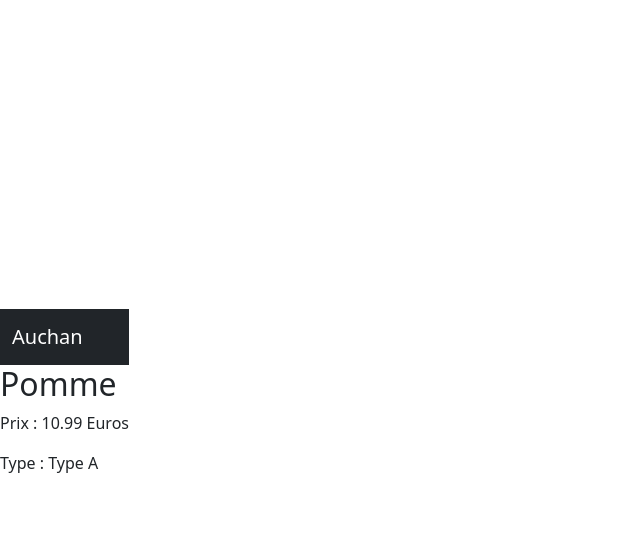
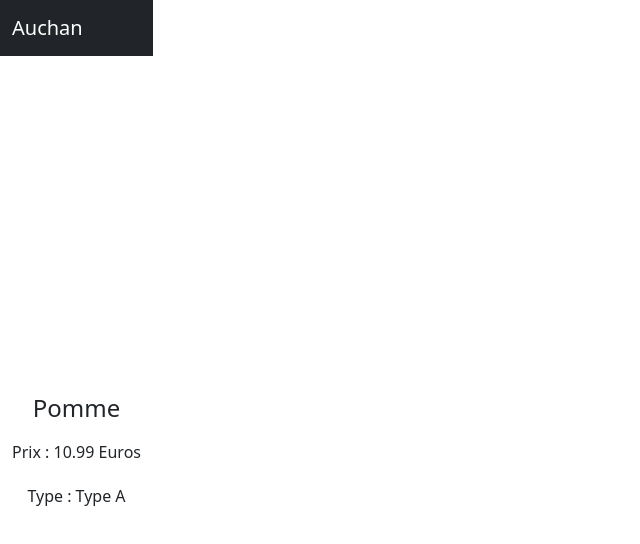
Before and after one commit to Chebel405/E-commerceReactVite, a React (Vite) app: page /detail/1 in a window 1280 px wide. Shown: the top 544 px of the page, without its empty margins (0-640 px from the left). Built offline with nearby package versions, Linux system fonts and the light colour scheme; no server answers.

Commit message:
Fichier produitData et methode fetch()

```diff
--- a/src/App.jsx
+++ b/src/App.jsx
@@ -1,35 +1,13 @@
-// //import './App.css';
-// import ListProduit from './components/ListProduit/listProduit';
-// import DetailProduit from './components/DetailProduit/detailProduit';
-// import { NavBar } from './components/navbar/NavBar';
-// import { Produits } from './Data/Produits';
-// import { BrowserRouter as Router, Route, Switch } from 'react-router-dom';
-
-// function App() {
-//   return (
-//     <Router>
-//       <div>
-//         <Switch>
-//           <NavBar />
-//           <Route path="/" exact component={ListProduit} />
-//           <Route path="/detail/:id" component={DetailProduit} />
-//           <NavBar />
-//           <ListProduit />
-//         </Switch>
-//       </div>
-//     </Router>
-
-//   );
-// }
-
-// export default App;
-
 import React from 'react';
 import ListProduit from './components/ListProduit/listProduit';
 import DetailProduit from './components/DetailProduit/detailProduit';
 import { NavBar } from './components/navbar/NavBar';
 import { BrowserRouter as Router, Route } from 'react-router-dom';
 import { Switch } from 'react-router-dom';
+import { produitData } from './Data/produitData';
+
+
+produitData();
 
 
 function App() {
--- /dev/null
+++ b/src/Data/produitData.jsx
@@ -0,0 +1,11 @@
+import { produits } from "./Produits";
+
+export async function produitData() {
+    await fetch("https://restapi.fr/api/produits", {
+        method: "POST",
+        headers: {
+            "Content-Type": "application/json",
+        },
+        body: JSON.stringify(produits)
+    });
+}
--- /dev/null
+++ b/src/assets/styles/detailProduit.css
@@ -0,0 +1,17 @@
+.container {
+    display: flex;
+    justify-content: center;
+    align-items: center;
+    height: 100vh;
+    flex-direction: column; /* Affiche les éléments en colonne */
+    text-align: center; /* Centre le texte horizontalement */
+  }
+
+  .container h2 {
+    font-size: 24px; /* Personnalisez la taille de la police pour le titre */
+  }
+
+  .container p {
+    margin: 10px 0; /* Ajoute de la marge autour des paragraphes */
+    font-size: 16px; /* Personnalisez la taille de la police pour les paragraphes */
+  }
--- a/src/components/DetailProduit/detailProduit.jsx
+++ b/src/components/DetailProduit/detailProduit.jsx
@@ -1,6 +1,7 @@
 import React from "react";
 import { useParams } from "react-router-dom";
 import { produits } from "../../Data/Produits";
+import styles from './../../assets/styles/detailProduit.css';
 
 const DetailProduit = () => {
     const { id } = useParams(); // Récuperer l'Id avec l'URL
@@ -12,7 +13,7 @@ const DetailProduit = () => {
     }
 
     return (
-        <div>
+        <div className="container">
             <h2>{produit.nom}</h2>
             <p>Prix : {produit.prix} Euros</p>
             <p>Type : {produit.type}</p>
```
